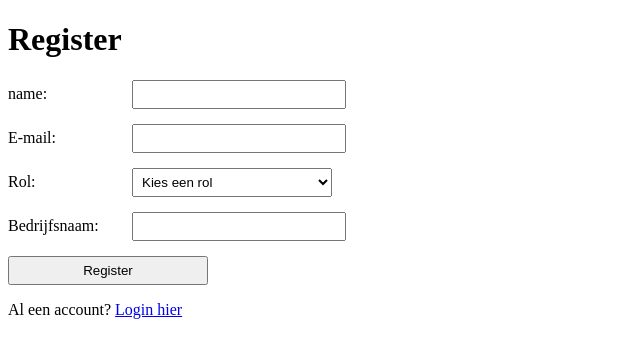
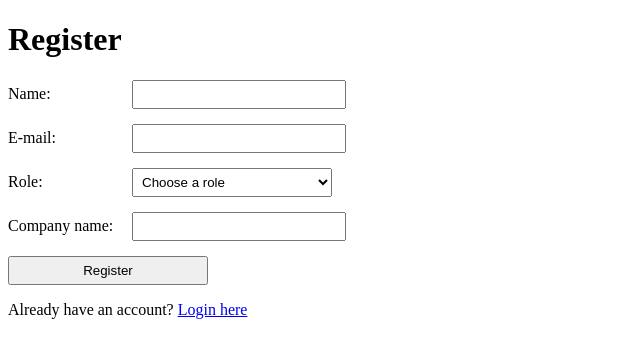
Before and after one commit to A-D-DBS-application/web-application-2025-group-39, a Flask app: page /register in a window 1280 px wide. Shown: the top 358 px of the page, without its empty margins (0-640 px from the left). Run offline with Flask 3, Linux system fonts and the light colour scheme; parts of the project's set-up code (start-up, migrations or seed data) failed here and were passed over.

Commit message:
tekst in engels geplaatst

```diff
--- a/app/templates/login.html
+++ b/app/templates/login.html
@@ -47,6 +47,6 @@
         <input type="submit" value="Login">
     </form>
 
-    <p>Nog geen account? <a href="{{ url_for('main.register') }}">Registreer hier</a></p>
+    <p>Don't have an account yet? <a href="{{ url_for('main.register') }}">Register here</a></p>
 </body>
 </html>
--- a/app/templates/register.html
+++ b/app/templates/register.html
@@ -32,7 +32,7 @@
     <form method="post">
 
         <div class="form-group">
-            <label for="name">name:</label>
+            <label for="name">Name:</label>
             <input type="text" id="name" name="name" required>
         </div>
 
@@ -43,9 +43,9 @@
         </div>
 
         <div class="form-group">
-            <label for="role">Rol:</label>
+            <label for="role">Role:</label>
             <select id="role" name="role" required>
-                <option value="">Kies een rol</option>
+                <option value="">Choose a role</option>
                 <option value="user">User</option>
                 <option value="founder">Founder</option>
                 <option value="PM">PM</option>
@@ -53,13 +53,13 @@
         </div>
 
         <div class="form-group">
-            <label for="company_name">Bedrijfsnaam:</label>
+            <label for="company_name">Company name:</label>
             <input type="text" id="company_name" name="company_name" required>
         </div>
 
         <input type="submit" value="Register">
     </form>
 
-    <p>Al een account? <a href="{{ url_for('main.login') }}">Login hier</a></p>
+    <p>Already have an account? <a href="{{ url_for('main.login') }}">Login here</a></p>
 </body>
 </html>
```
